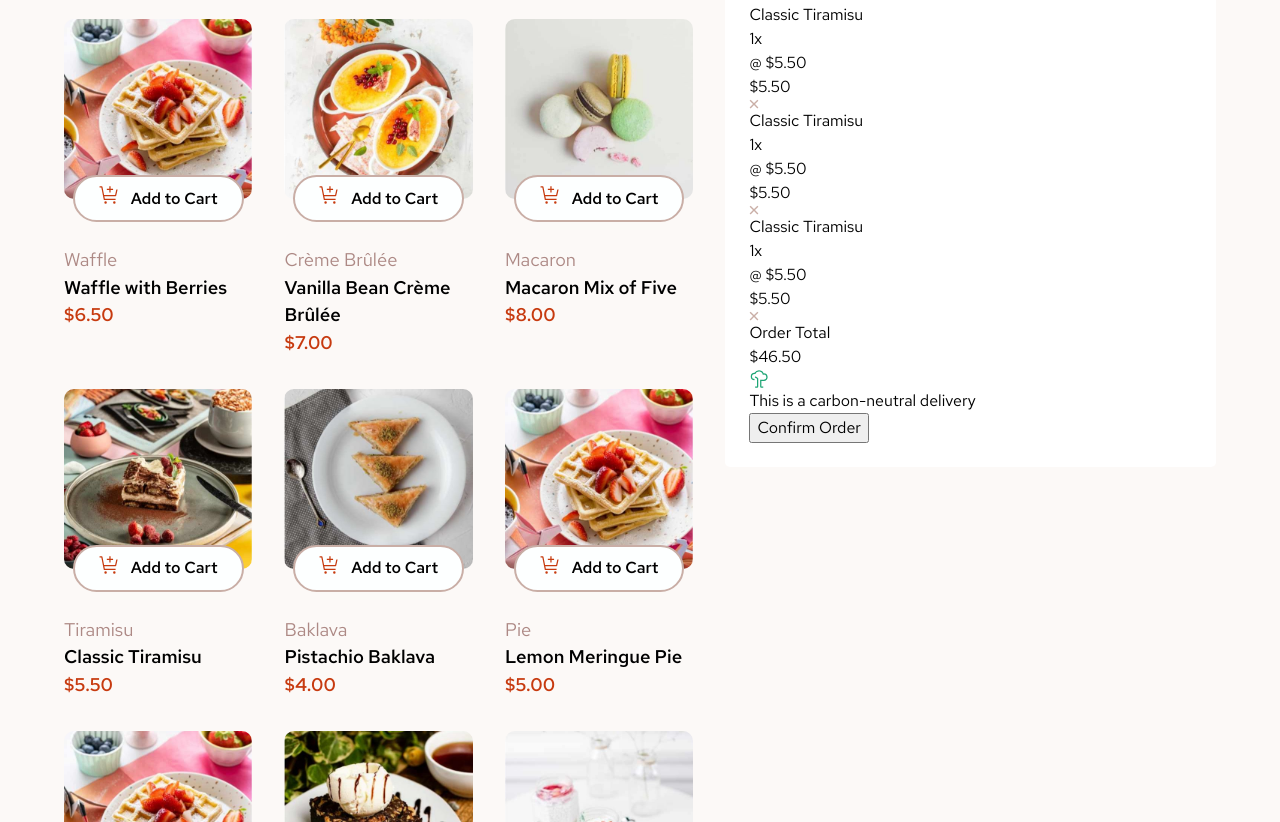
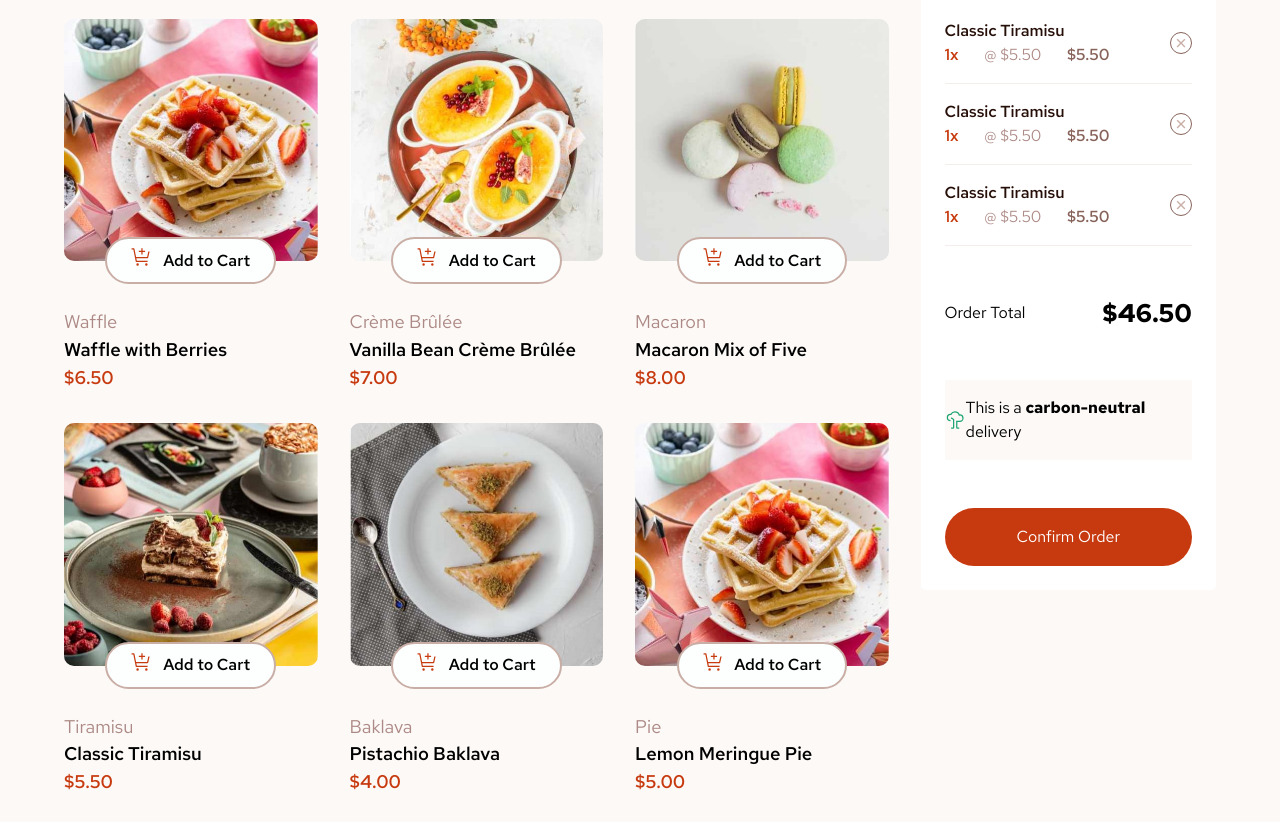
Before and after one commit to geomydas/FEMProductListWithCart, a plain HTML site: page product-list-with-cart-main/index.html in a window 1280 px wide. Shown: the part 137-959 px from the top of the page. Drawn offline with Linux system fonts and the light colour scheme.

Commit message:
feat: styled sidebar cart to look cooler

```diff
--- a/product-list-with-cart-main/styles.css
+++ b/product-list-with-cart-main/styles.css
@@ -29,6 +29,7 @@ h5,
 h6 {
   overflow-wrap: break-word;
 }
+
 #root,
 #__next {
   isolation: isolate;
@@ -42,6 +43,10 @@ h6 {
   --Rose-400: hsl(7, 20%, 60%);
   --Rose-500: hsl(12, 20%, 44%);
   --Rose-900: hsl(14, 65%, 9%);
+
+  --font-normal: 400;
+  --font-medium: 600;
+  --font-bold: 700;
 }
 html {
   background-color: var(--Rose-50);
@@ -54,8 +59,33 @@ body {
   padding: 1rem;
   width: fit-content;
 }
+
+.text-bold {
+  font-weight: var(--font-bold);
+}
+
+.btn {
+  display: inline-block;
+  color: #fff;
+
+  cursor: pointer;
+  background-color: transparent;
+  border: 1px solid transparent;
+  padding-block: 1rem;
+  font-size: 1rem;
+  border-radius: 20rem;
+  transition: color 0.15s ease-in-out, background-color 0.15s ease-in-out,
+    border-color 0.15s ease-in-out, box-shadow 0.15s ease-in-out;
+}
+
+.btn-order {
+  width: 100%;
+  background-color: var(--Red);
+}
+
 .hero {
   margin-bottom: 3rem;
+  flex: 1;
 }
 .hero_header {
   font-size: 2.5rem;
@@ -115,6 +145,7 @@ body {
   padding: 1.5rem;
   width: 100%;
   background-color: white;
+  flex: 0.3;
 }
 .cart_header {
   color: var(--Red);
@@ -129,6 +160,74 @@ body {
   font-weight: 600;
   text-align: center;
 }
+
+.cart__container {
+  display: flex;
+  flex-direction: column;
+  gap: 3rem;
+}
+
+.cart__item,
+.cart__info > div,
+.cart__totalAmount {
+  display: flex;
+  justify-content: space-between;
+}
+
+.cart__item {
+  padding-block: 1rem;
+  align-items: center;
+  border-bottom: solid 1px var(--Rose-100);
+}
+
+.cart__title,
+.cart__quantity {
+  font-weight: var(--font-medium);
+}
+
+.cart__title {
+  color: var(--Rose-900);
+}
+
+.cart__quantity {
+  color: var(--Red);
+}
+
+.cart__price {
+  color: var(--Rose-400);
+}
+.cart__total {
+  font-weight: var(--font-medium);
+  color: var(--Rose-500);
+}
+
+.cart__remove {
+  display: block;
+  border: solid 1px var(--Rose-500);
+  border-radius: 50%;
+  padding: 5px;
+}
+
+.cart__info > div {
+  gap: 1.6rem;
+}
+
+.cart__totalAmount {
+  align-items: center;
+}
+.cart__totalAmount > span {
+  font-size: 1.6rem;
+  font-weight: var(--font-bold);
+}
+
+.cart__deliveryInfo {
+  display: flex;
+  justify-content: center;
+  border-radius: 0.1rem;
+  padding-block: 1rem;
+  background-color: var(--Rose-50);
+}
+
 @media (min-width: 40rem) {
   .hero_list {
     display: grid;
```
